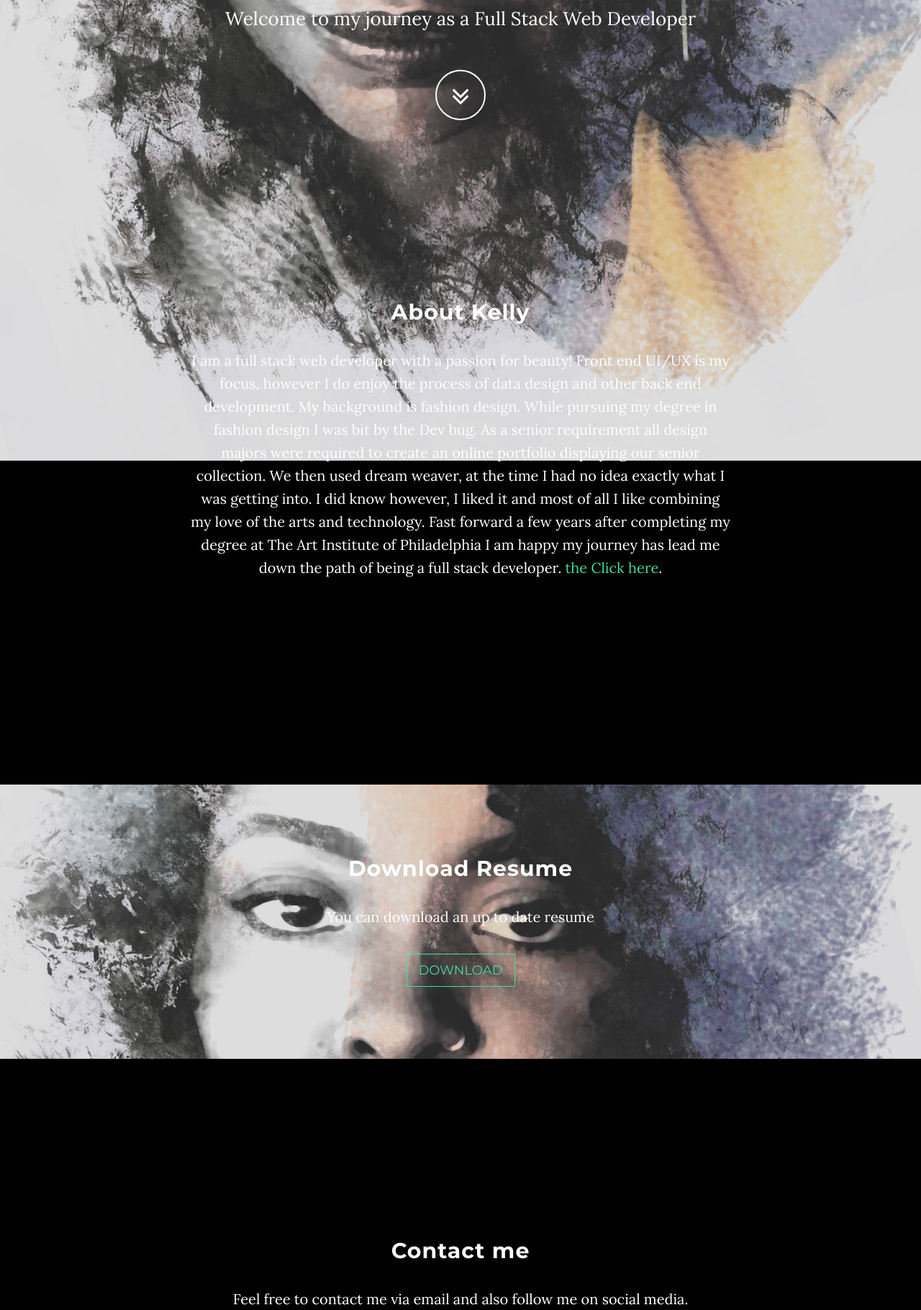
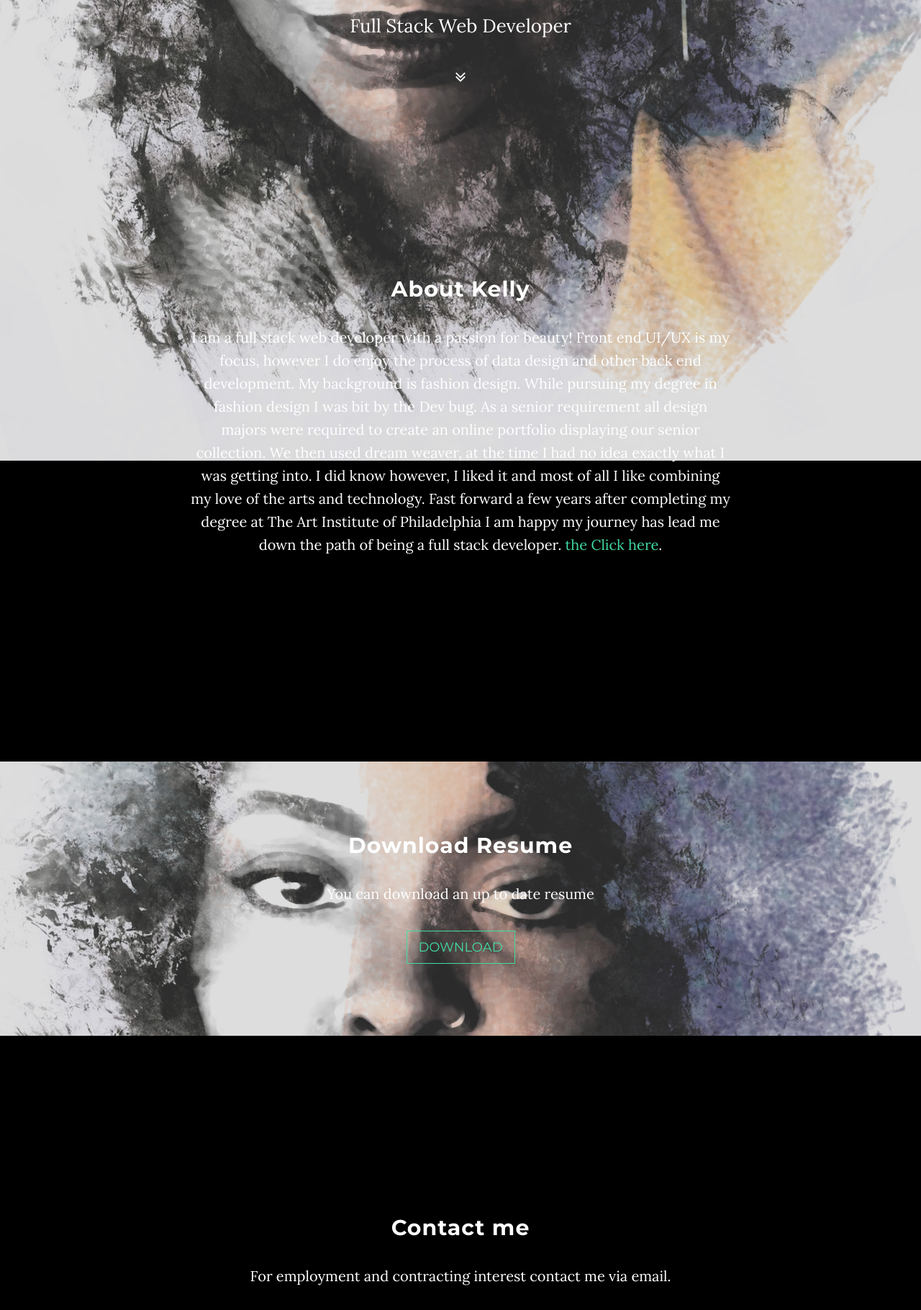
Before and after one commit to Kcambell16/pwp, a PHP site: page / in a window 1280 px wide. Shown: the part 665-2485 px from the top of the page at 72% size. Run offline with PHP 8.4, Linux system fonts and the light colour scheme; some libraries are stand-ins or nearby versions; some web fonts are replaced.

Commit message:
styling changes

```diff
--- a/public_html/index.php
+++ b/public_html/index.php
@@ -98,8 +98,7 @@
 						<div class="row">
 							<div class="col-md-8 col-md-offset-2">
 								<h1 class="brand-heading">Kelly Campbell</h1>
-								<p class="intro-text">Welcome to my journey as a  Full Stack Web Developer</p>
-								<a href="#about" class="btn btn-circle page-scroll">
+								<p class="intro-text">Full Stack Web Developer</p>
 									<i class="fa fa-angle-double-down animated"></i>
 								</a>
 							</div>
@@ -207,8 +206,8 @@
 				<div class="row">
 					<div class="col-lg-8 col-lg-offset-2">
 						<h2>Contact me</h2>
-						<p>Feel free to contact me via email and also follow me on social media.</p>
-						<p><a data-toggle="modal" data-target="#contact-form-modal">Send me a message</a></a>
+						<p> For employment and contracting interest contact me via email.</p>
+						<p><a data-toggle="modal" data-target="#contact-form-modal">Send a message</a></a>
 						</p>
 						<ul class="list-inline banner-social-buttons">
 							<li>
```
